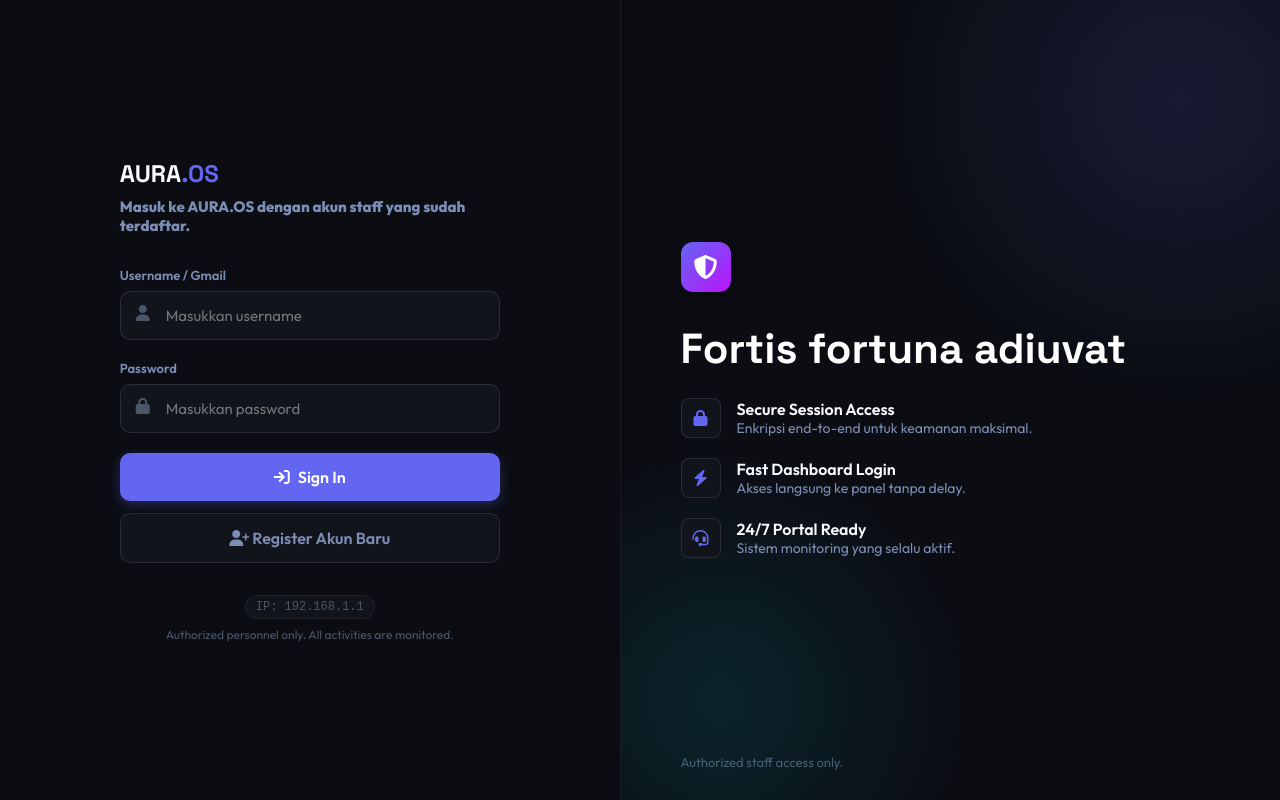
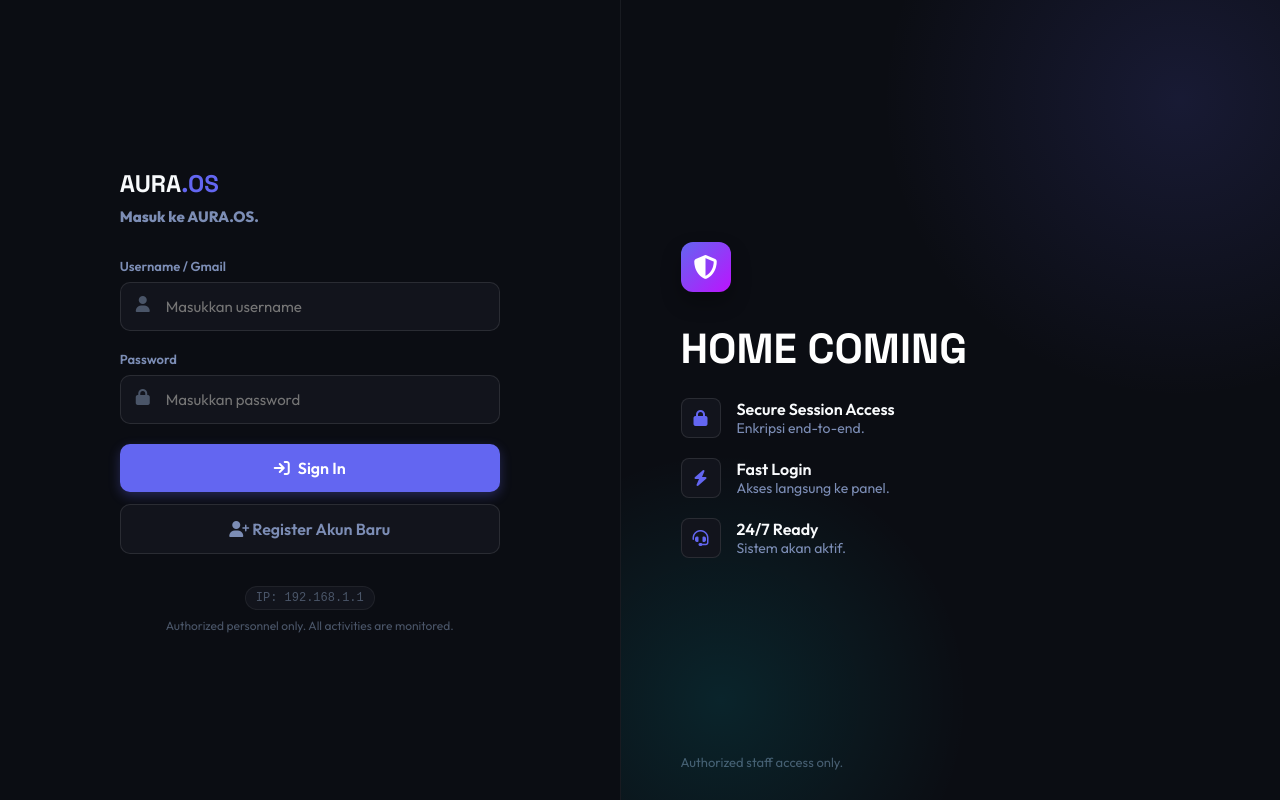
Before and after one commit to donny88kurniawan88-cpu/MHD-DONNY-KURNIAWAN, a plain HTML site: page index.html in a window 1280 px wide. Drawn offline with Linux system fonts and the light colour scheme.

Commit message:
Update index.html

```diff
--- a/index.html
+++ b/index.html
@@ -87,7 +87,7 @@
   <div class="login-side">
     <div class="form-box">
       <div class="logo-text">AURA<span>.OS</span></div>
-      <h2 class="subtitle">Masuk ke AURA.OS dengan akun staff yang sudah terdaftar.</h2>
+      <h2 class="subtitle">Masuk ke AURA.OS.</h2>
 
       <div class="alert-box" id="alertBox">
         <i class="fas fa-exclamation-circle" id="alertIcon"></i>
@@ -125,19 +125,19 @@
   <div class="brand-side">
     <div class="brand-content">
       <div class="brand-logo"><i class="fas fa-shield-halved"></i></div>
-      <h1 class="brand-title">Fortis fortuna adiuvat </h1>
+      <h1 class="brand-title">HOME COMING </h1>
       <div class="feature-list">
         <div class="feature-item">
           <div class="feature-icon"><i class="fas fa-lock"></i></div>
-          <div class="feature-text"><h4>Secure Session Access</h4><p>Enkripsi end-to-end untuk keamanan maksimal.</p></div>
+          <div class="feature-text"><h4>Secure Session Access</h4><p>Enkripsi end-to-end.</p></div>
         </div>
         <div class="feature-item">
           <div class="feature-icon"><i class="fas fa-bolt"></i></div>
-          <div class="feature-text"><h4>Fast Dashboard Login</h4><p>Akses langsung ke panel tanpa delay.</p></div>
+          <div class="feature-text"><h4>Fast Login</h4><p>Akses langsung ke panel.</p></div>
         </div>
         <div class="feature-item">
           <div class="feature-icon"><i class="fas fa-headset"></i></div>
-          <div class="feature-text"><h4>24/7 Portal Ready</h4><p>Sistem monitoring yang selalu aktif.</p></div>
+          <div class="feature-text"><h4>24/7 Ready</h4><p>Sistem akan aktif.</p></div>
         </div>
       </div>
     </div>
```
